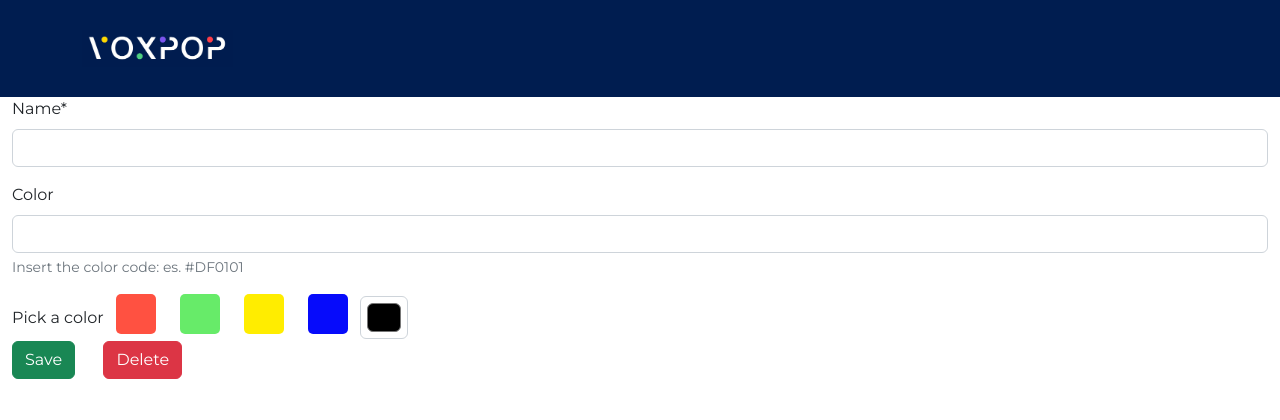
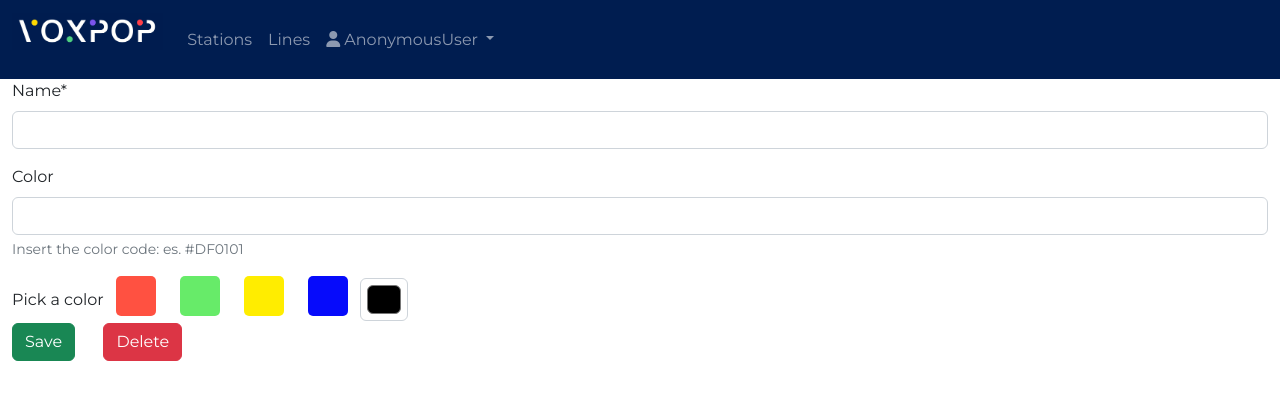
Before and after one commit to infofactory/voxpop, a Django app: page /lines/add in a window 1280 px wide. Shown: the top 420 px of the page. Run offline with Django 4.2, Linux system fonts and the light colour scheme; some libraries are stand-ins or nearby versions.

```diff
--- a/src/lisbona/templates/base.html
+++ b/src/lisbona/templates/base.html
@@ -21,7 +21,7 @@
 
 <body>
     <header>
-        <nav class="custom-nav">
+        <!-- {% comment %} <nav class="custom-nav">
             <div class="container d-flex ">
                 <figure class="logo mb-0">
                     <a href="{% url 'home' %}">
@@ -46,7 +46,40 @@
                 </div>
             </div>
         {% endif %}
-        </nav>
+        </nav> {% endcomment %} -->
+
+        <nav style="background-color: #001d50 !important; " class="navbar justify-content-between navbar-dark bg-dark sticky-top  navbar-expand-lg ">
+            <div class="container-fluid text-white">
+              <a class="navbar-brand" href="{% url 'home' %}">
+                <figure class="logo">
+
+                    <img src="{% static 'stations/img/logo.png' %}" alt="">
+                </figure>
+                </a>
+              <button class="navbar-toggler" type="button" data-bs-toggle="collapse" data-bs-target="#navbarNavDropdown" aria-controls="navbarNavDropdown" aria-expanded="false" aria-label="Toggle navigation">
+                <span class="navbar-toggler-icon"></span>
+              </button>
+              <div class="collapse navbar-collapse" id="navbarNavDropdown">
+                <ul class="navbar-nav custom-nav">
+                  <li class="nav-item">
+                    <a class="nav-link" href="{% url 'home' %}">Stations</a>
+                  </li>
+                  <li class="nav-item">
+                    <a class="nav-link" href="{% url 'lines' %}">Lines</a>
+                  </li>
+                  <li class="nav-item dropdown">
+                    <a class="nav-link dropdown-toggle" href="#" role="button" data-bs-toggle="dropdown" aria-expanded="false">
+                        <i class="fa-solid fa-user"></i>
+                       {{request.user}}
+                    </a>
+                    <ul class="dropdown-menu">
+                      <li><a class="dropdown-item" href="{% url 'logout' %}">Logout</a></li>
+                    </ul>
+                  </li>
+                </ul>
+              </div>
+            </div>
+          </nav>
     </header>
 {% with stop=station %}
     {% if stop %}
--- a/src/stations/forms.py
+++ b/src/stations/forms.py
@@ -159,16 +159,39 @@ class ServicesForm(ModelForm):
         self.helper.add_input(
             Submit('delete', 'Delete', css_class='btn btn-danger'))
 
+        self.fields['min_gap'].label = 'Min Gap(cm)'
+        self.fields['max_gap'].label = 'Max Gap(cm)'
+        self.fields['avarage_gap'].label = 'Avarage Gap(cm)'
+        self.fields['avarage_step'].label = 'Avarage step(cm)'
+        self.fields['min_step'].label = 'Min step(cm)'
+        self.fields['max_step'].label = 'Max step(cm)'
+
+        lines = self.instance.platform_id.parent_station.lines.all()
+        stations = Stop.objects.filter(location_type = 1)
+
+        self.fields['line'].queryset = lines
+        self.fields['direction_towards'].queryset = stations
+
         locations = Stop.objects.filter(location_type = 4, parent_station = self.instance.platform_id.pk)
         self.fields['location_of_level_access'].queryset = locations
 
         self.helper.layout = Layout(
             Row(
+                Column('line', css_class='col-6 col-sm-4 flex-grow-1'),
+                Column('direction_towards', css_class='col-6 col-sm-4 flex-grow-1'),
+            ),
+            Row(
+                HTML(
+                    '<p class=" text-secondary pt-4 pb-2">Gap means distance between the platform and the train entrance</p>'
+                ),
                 Column('min_gap', css_class='col-6 col-sm-4 flex-grow-1'),
                 Column('max_gap', css_class='col-6 col-sm-4 flex-grow-1'),
                 Column('avarage_gap', css_class='col-6 col-sm-4 flex-grow-1')
             ),
             Row(
+                HTML(
+                    '<p class="text-secondary pt-4 pb-2">Step means height between the platform and the train entrance</p>'
+                ),
                 Column('min_step', css_class='col-6 col-sm-4 flex-grow-1'),
                 Column('max_step', css_class='col-6 col-sm-4 flex-grow-1'),
                 Column('avarage_step', css_class='col-6 col-sm-4 flex-grow-1')
--- a/src/stations/models.py
+++ b/src/stations/models.py
@@ -135,7 +135,8 @@ class StepFreeInterchangeInfo(RampRoutes):
 
 class Services(models.Model):
     platform_id = models.OneToOneField('stations.Stop', on_delete=models.CASCADE, primary_key=True)
-    # line = models.ForeignKey(RampRoutes, on_delete=models.CASCADE, related_name='lines')
+    line = models.ForeignKey('stations.Line', on_delete=models.CASCADE, blank=True, null=True, related_name='platforms')
+    direction_towards = models.ForeignKey(Stop, on_delete=models.CASCADE, blank=True, null=True, related_name='+')
     min_gap = models.IntegerField(null=True, blank=True)
     max_gap = models.IntegerField(null=True, blank=True)
     avarage_gap = models.IntegerField(null=True, blank=True)
--- a/src/stations/static/stations/css/style.css
+++ b/src/stations/static/stations/css/style.css
@@ -7,6 +7,7 @@ body {
     --second: #7a53ec;
     --third: #4fcf80
 }
+
 
 h1, h2, h3, h4, h4{
     padding-bottom: 0px !important;
@@ -48,12 +49,11 @@ thead:first-child{
     background-color: var(--second) !important;
 }
 
-.custom-nav{
-    width: 100%;
-    background-color: var(--brand);
-    padding: 30px 0;
-    display: flex;
+.text-light{
+    color: lightgray;
 }
+
+
 
 .add_btn{
     color: var(--brand);
@@ -461,5 +461,6 @@ thead:first-child{
     align-items: center;
     justify-content: center;
     font-weight: bold;
+    border-radius: 50%;
 
 }
--- a/src/stations/templates/stations/stations.html
+++ b/src/stations/templates/stations/stations.html
@@ -6,9 +6,6 @@
 <div class="row justify-content-between py-4">
     <div class="col">
         <h1>Stations</h1>
-        <a href="{%url 'lines' %}">
-            <p>View all the lines</p>
-        </a>
     </div>
     {% if request.user.is_authenticated or 1%}
     <div class="col d-flex justify-content-end align-items-center">
--- a/src/stations/views.py
+++ b/src/stations/views.py
@@ -134,6 +134,10 @@ def services_edit(request, platform=None, id=None):
         parent = Stop.objects.get(id = services.platform_id.pk)
         form = ServicesForm(request.POST or None, instance=services)
 
+    lines = services.platform_id.parent_station.lines.all()
+    for line in lines:
+        print(line.stations.all())
+
     if request.POST:
         if 'delete' in request.POST:
             parent_platform = services.platform_id
```
Also changed, not shown: src/stations/templates/stations/details.html (+18 -3 lines), src/stations/migrations/0008_services_direction_towards_services_line.py (added).
